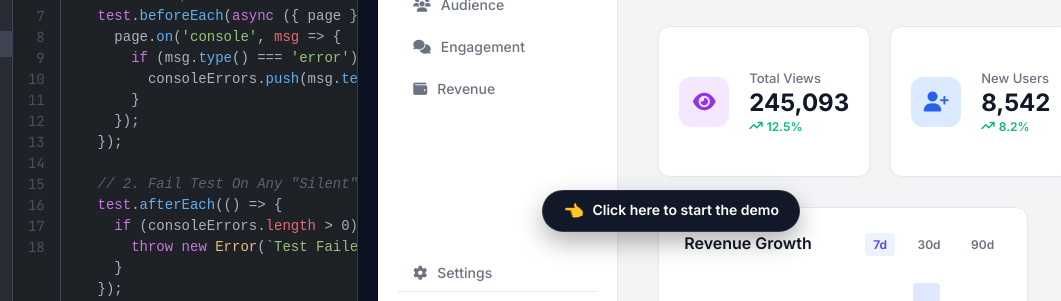
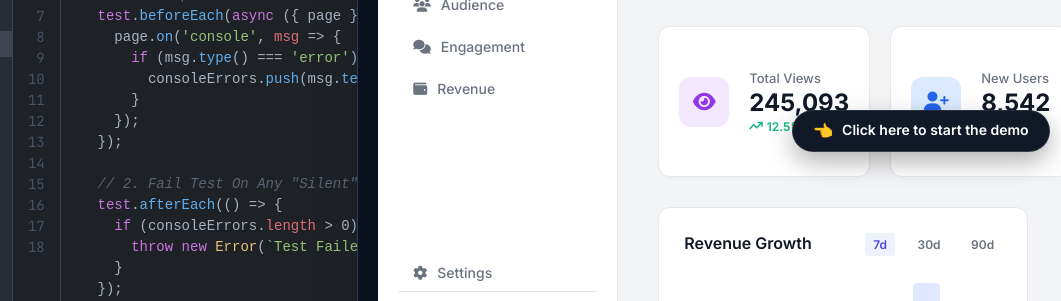
Before and after one commit to fagun18/Playwright-Console-Error-Catcher-Demo, a website: page index.html in a window 1280 px wide. Shown: the part 229-530 px from the top of the page, 219-1280 px from the left. Drawn offline with Linux system fonts and the light colour scheme.

```diff
--- a/style.css
+++ b/style.css
@@ -877,11 +877,13 @@ body {
 /* Interaction Hint Overlay */
 .hint-overlay {
     position: absolute;
-    top: 55%;
-    right: 20%;
+    top: 360px;
+    /* Aligned vertically with button row */
+    left: 77%;
+    /* Positioned to the left of the button area */
     transform: translateY(-50%);
     pointer-events: none;
-    z-index: 1000;
+    z-index: 9999;
     display: flex;
     align-items: center;
     gap: 15px;
```
